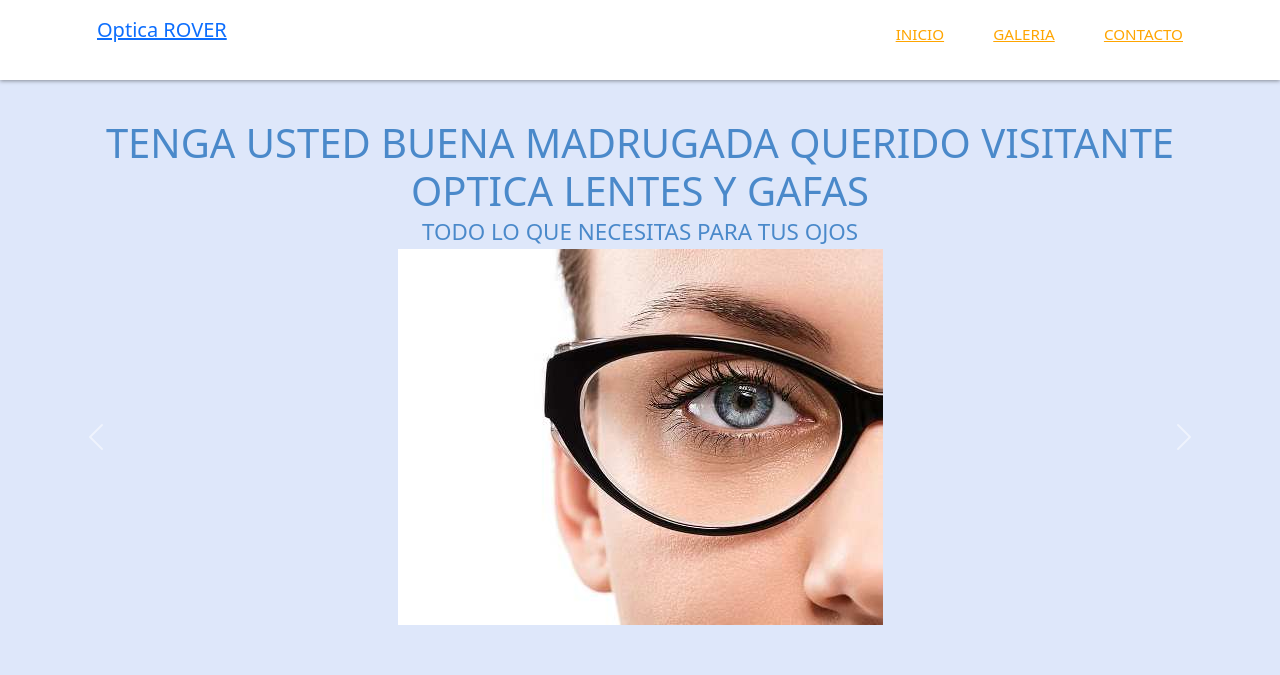
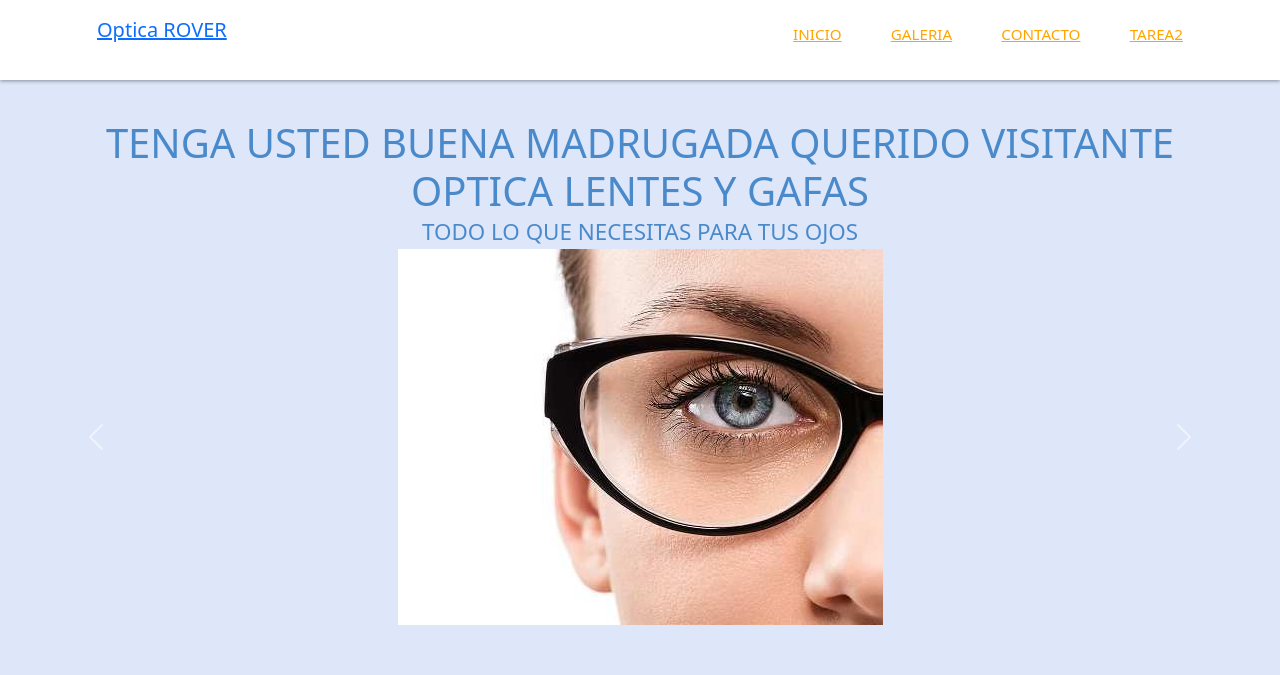
Before and after one commit to juliojosearamayo/php_tarea2, a PHP site: page / in a window 1280 px wide. Shown: the top 675 px of the page. Run offline with PHP 8.4, Linux system fonts and the light colour scheme.

Commit message:
Update index.php

```diff
--- a/index.php
+++ b/index.php
@@ -20,6 +20,7 @@
 				<li><a href="index.php">Inicio</a></li>
 				<li><a href="galeria.php">Galeria</a></li>
 				<li><a href="contacto.php">Contacto</a></li>
+				<li><a href="tarea2.php">Tarea2</a></li>
 			</ul>
 		</div>
 
```
